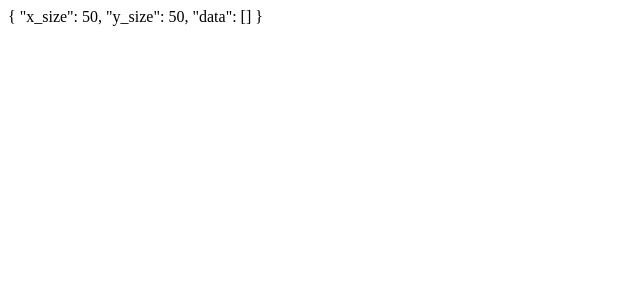
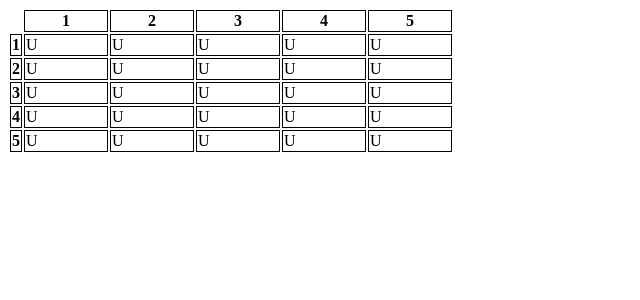
Before and after one commit to Jferra/spreadsheet, a Vue app: page / in a window 1280 px wide. Shown: the top 300 px of the page, without its empty margins (0-640 px from the left). Built offline with nearby package versions, Linux system fonts and the light colour scheme.

Commit message:
working with component data

```diff
--- a/src/App.vue
+++ b/src/App.vue
@@ -1,6 +1,6 @@
 <template>
   <div id="app">
-    <Sheet :sheet="sheet"/>
+    <Sheet/>
   </div>
 </template>
 
--- a/src/components/Sheet.vue
+++ b/src/components/Sheet.vue
@@ -1,12 +1,82 @@
-<template functional>
-  <div class="sheet">{{ props.sheet }}</div>
+<template>
+  <div class="sheet">
+    <table>
+      <tr>
+        <th scope="col"></th>
+        <SheetHeaderCell v-for="col in sheet.x_size"
+                         :key="col"
+                         :content="col.toString()"
+                         @click="colClick(col)"/>
+      </tr>
+      <tr
+          v-for="line in sheet.y_size"
+          :key="line"
+      >
+        <SheetHeaderCell @click="lineClick(line)" :content="line.toString()"/>
+        <SheetCell v-for="col in sheet.x_size"
+                   :cell="getAtCell(line, col)"
+                   :key="line + '-' + col"
+                   @click="onCellClick(col, line)"
+        ></SheetCell>
+
+      </tr>
+    </table>
+  </div>
 </template>
 
 <script>
+import { mapGetters } from 'vuex';
+import SheetHeaderCell from './SheetHeaderCell.vue';
+import SheetCell from './SheetCell.vue';
+
 export default {
   name: 'Sheet',
-  props: {
-    sheet: Object,
+  components: {
+    SheetHeaderCell,
+    SheetCell,
+  },
+  data: () => ({
+    sheet: {
+      x_size: 5,
+      y_size: 5,
+      data: [],
+    },
+  }),
+  computed: {
+    ...mapGetters(['getAtIndex']),
+    sheetLength() {
+      return this.sheet.x_size * this.sheet.y_size;
+    },
+  },
+  methods: {
+    onCellClick(col, line) {
+      // Need to start to 0 for index
+      const x = col - 1;
+      const y = line - 1;
+      const index = (y * this.sheet.x_size) + x;
+      const cell = this.sheet.data[index] || {
+        selected: false,
+        value: '',
+      };
+      this.$set(this.sheet.data, index, {
+        ...cell,
+        selected: !cell.selected,
+      });
+    },
+    colClick(col) {
+      console.log('colClick', col);
+      // this.$store.dispatch('', col);
+    },
+    lineClick(line) {
+      console.log('lineClick', line);
+      // this.$store.dispatch('', line);
+    },
+    getAtCell(line, col) {
+      const x = col - 1;
+      const y = line - 1;
+      const index = (y * this.sheet.x_size) + x;
+      return this.sheet.data[index];
+    },
   },
 };
 </script>
--- /dev/null
+++ b/src/components/SheetCell.vue
@@ -0,0 +1,33 @@
+<template functional>
+  <td
+      @click="listeners.click"
+      :class="{'selected': props.cell && props.cell.selected}"
+  >
+    {{props.cell && props.cell.selected ? 'S' : 'U'}}
+    {{ props.cell ? props.cell.value : '' }}
+  </td>
+</template>
+
+<script>
+export default {
+  name: 'SheetCell',
+  props: {
+    cell: {
+      default: null,
+      validate: value =>
+        value === null
+        || (typeof value.value === 'string' && typeof value.selected === 'boolean'),
+    },
+  },
+};
+</script>
+
+<style scoped lang="scss">
+  td {
+    border: 1px solid black;
+    cursor: pointer;
+    width: 80px;
+
+    &.selected { background: lightblue; }
+  }
+</style>
--- /dev/null
+++ b/src/components/SheetHeaderCell.vue
@@ -0,0 +1,32 @@
+<template functional>
+  <th :scope="props.scope" @click="listeners.click">{{ props.content }}</th>
+</template>
+
+<script>
+export default {
+  name: 'SheetHeaderCell',
+  props: {
+    content: {
+      default: null,
+      validate: value =>
+        value === null
+        || (typeof value === 'string'),
+    },
+    scope: {
+      default: null,
+      validate: value =>
+        value === null
+        || (typeof value === 'string'),
+    },
+  },
+};
+</script>
+
+<style scoped lang="scss">
+  th {
+    border: 1px solid black;
+    cursor: pointer;
+
+    &.selected { background: lightgreen; }
+  }
+</style>
--- a/src/store.js
+++ b/src/store.js
@@ -6,10 +6,14 @@ Vue.use(Vuex);
 export default new Vuex.Store({
   state: {
     sheet: {
-      x_size: 50, // todo put in conf file
-      y_size: 50, // todo put in conf file
+      x_size: 5, // todo put in conf file
+      y_size: 5, // todo put in conf file
       data: [],
     },
+  },
+  getters: {
+    getAtIndex: (state, getters) => (ln, col) => state.sheet.data[(ln * getters.sheetSize) + col],
+    sheetSize: state => state.sheet.x_size * state.sheet.y_size,
   },
   mutations: {
     addColumn(state, count) {
@@ -18,17 +22,32 @@ export default new Vuex.Store({
     addLine(state, count) {
       state.sheet.y_size += count;
     },
-    updateCell(state, x, y, content) {
-      const index = state.sheet.data.findIndex(cell => cell.x === x && cell.y === y);
-      if (index !== -1) state.sheet.data[index].value = content;
+    updateCell(state, { col, line, content }) {
+      if (state.sheet.data[col] === undefined) state.sheet.data[col] = {};
+      if (state.sheet.data[col][line] === undefined) state.sheet.data[col][line] = {};
+      state.sheet.data[col][line].value = content;
     },
-    emptyCell(state, x, y) {
-      const index = state.sheet.data.findIndex(cell => cell.x === x && cell.y === y);
-      if (index !== -1) state.sheet.data[index].value = '';
+    emptyCell(state, { col, line }) {
+      if (state.sheet.data[col] === undefined) state.sheet.data[col] = {};
+      if (state.sheet.data[col][line] === undefined) state.sheet.data[col][line] = {};
+      state.sheet.data[col][line].value = '';
     },
-    toggleCellSelection(state, x, y) {
-      const index = state.sheet.data.findIndex(cell => cell.x === x && cell.y === y);
-      if (index !== -1) state.sheet.data[index].isSelected = !state.sheet.data[index].isSelected;
+    toggleCellSelection(state, { col, line }) {
+      console.log(col, line);
+
+      const sheetLength = state.sheet.x_size * state.sheet.y_size;
+      const index = (line * sheetLength) + col;
+      console.log(sheetLength, index);
+      const cell = state.sheet.data[index] || {
+        selected: false,
+        value: '',
+      };
+      Vue.set(state.sheet.data, index, {
+        ...cell,
+        selected: !cell.selected,
+      });
+
+      console.log('toggleCellSelection', state);
     },
   },
   actions: {
@@ -38,14 +57,15 @@ export default new Vuex.Store({
     addLine(context, count) {
       context.commit('addLine', count);
     },
-    updateCell(context, x, y, content) {
-      context.commit('updateCell', x, y, content);
+    updateCell(context, { col, line, content }) {
+      context.commit('updateCell', { col, line, content });
     },
-    emptyCell(context, x, y) {
-      context.commit('emptyCell', x, y);
+    emptyCell(context, { col, line }) {
+      context.commit('emptyCell', { col, line });
     },
-    toggleCellSelection(context, x, y) {
-      context.commit('toggleCellSelection', x, y);
+    toggleCellSelection(context, { col, line }) {
+      console.log('action ', col, line);
+      context.commit('toggleCellSelection', { col, line });
     },
   },
 });
```
